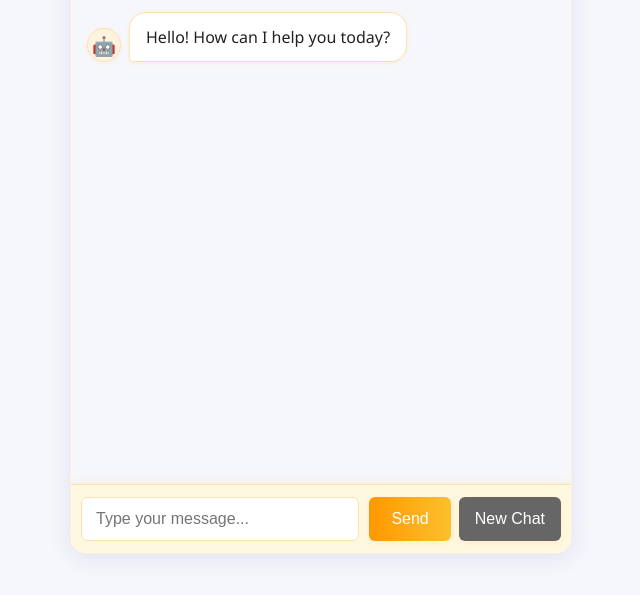
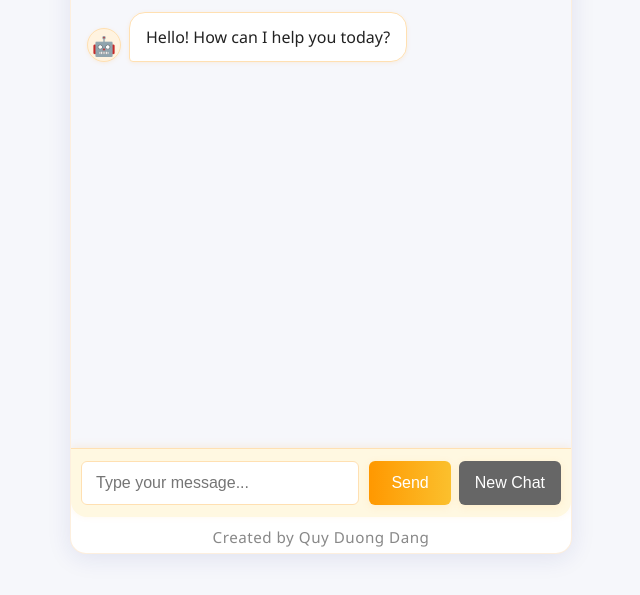
Before and after one commit to dqduong2003/chatbot, a website: page index.html in a window 1280 px wide. Shown: the part 157-752 px from the top of the page, without its empty margins (319-959 px from the left). Drawn offline with Linux system fonts and the light colour scheme.

Commit message:
Update index.html

```diff
--- a/index.html
+++ b/index.html
@@ -158,6 +158,14 @@
         border-radius: 0;
       }
     }
+    .footer {
+      text-align: center;
+      font-size: 0.95em;
+      color: #888;
+      padding: 10px 0 6px 0;
+      background: none;
+      letter-spacing: 0.5px;
+    }
   </style>
 </head>
 <body>
@@ -174,6 +182,7 @@
       <button type="submit">Send</button>
       <button type="button" id="newChatBtn" style="margin-left: 8px; background: #666; padding: 12px 16px;">New Chat</button>
     </form>
+    <div class="footer">Created by Quy Duong Dang</div>
   </div>
   <script>
     const chatMessages = document.getElementById('chatMessages');
```
